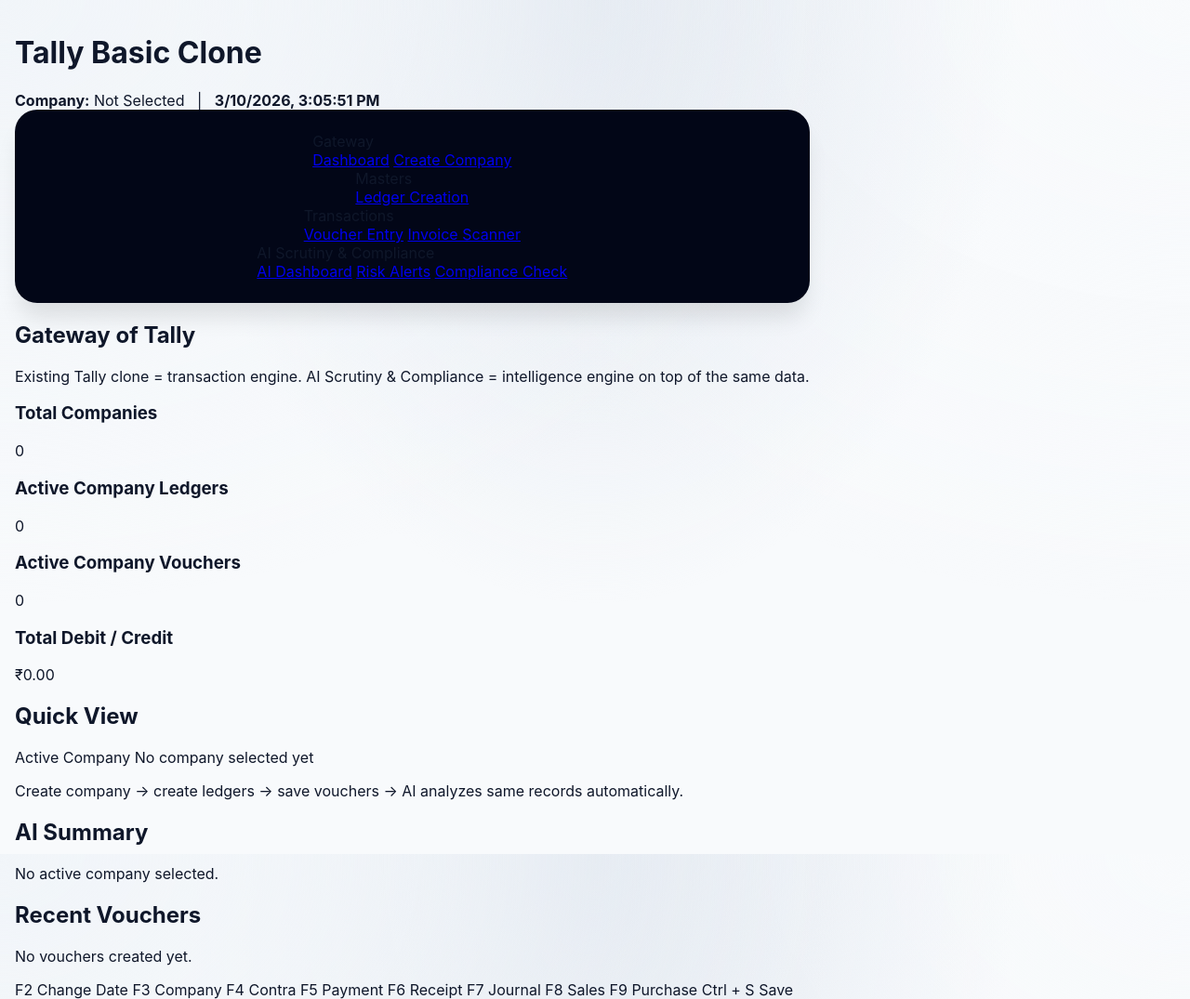
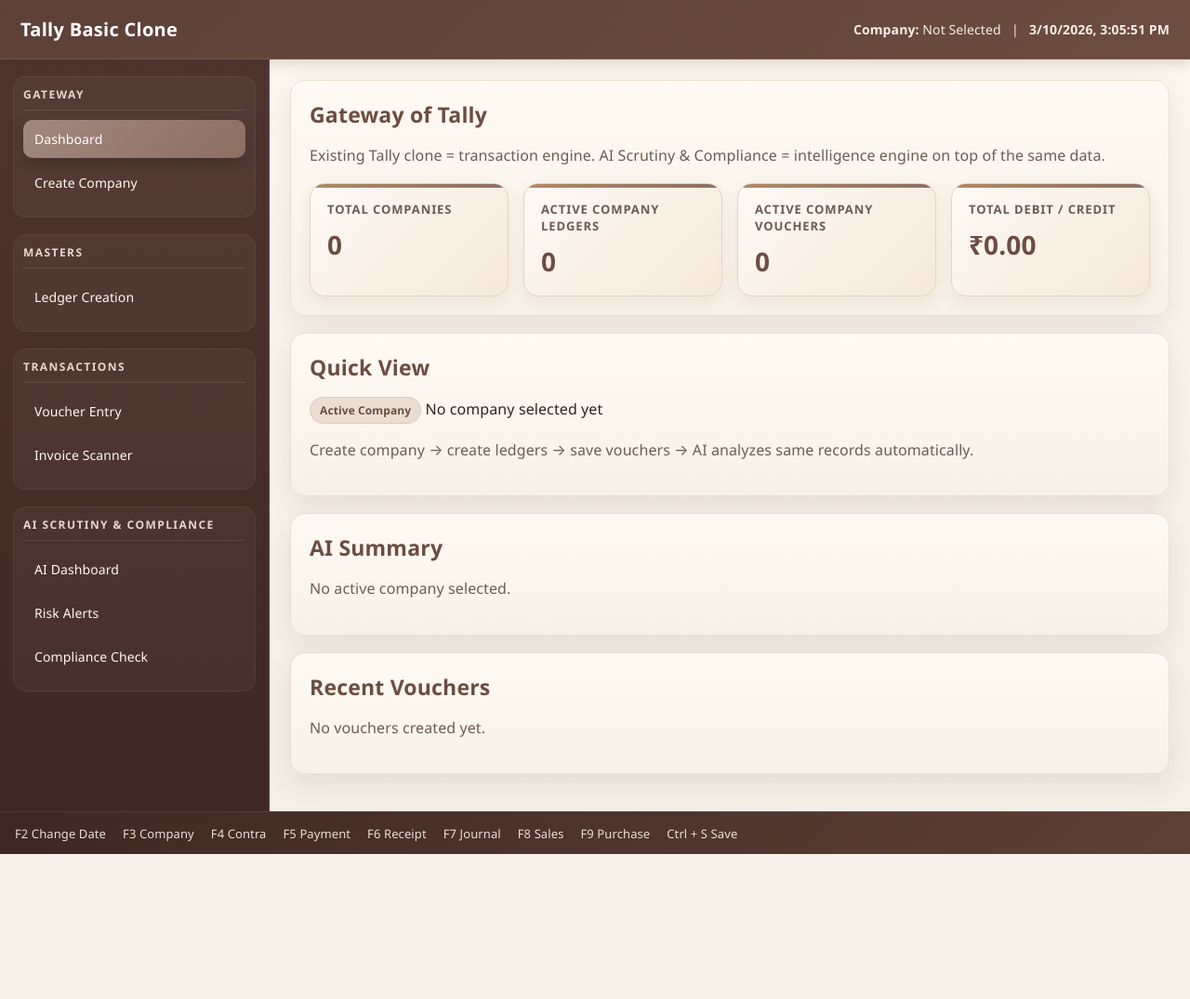
Before and after one commit to DivyaPatel3206/scrutiny_ai, a FastAPI app: page / in a window 1280 px wide. Shown: the whole page at 93% size. After the commit the page ends 919 px from the top, so only its background shows below. Run offline with FastAPI, Linux system fonts and the light colour scheme; data that the repository does not hold is empty.

Commit message:
Update index.html

```diff
--- a/templates/index.html
+++ b/templates/index.html
@@ -5,216 +5,477 @@
   <meta name="viewport" content="width=device-width, initial-scale=1.0" />
   <title>Tally Basic Clone</title>
 <style>
-  :root {
-    /* Neural & Deep Tech Palette */
-    --bg-mesh: radial-gradient(at 0% 0%, #f1f5f9 0, transparent 50%),
-               radial-gradient(at 50% 0%, #e2e8f0 0, transparent 50%),
-               radial-gradient(at 100% 0%, #f8fafc 0, transparent 50%);
-    --glass-bg: rgba(255, 255, 255, 0.7);
-    --glass-border: rgba(255, 255, 255, 0.4);
-
-    --sidebar-dark: #020617;
-    --accent-glow: #6366f1;
-    --accent-soft: rgba(99, 102, 241, 0.08);
-
-    --text-primary: #0f172a;
-    --text-secondary: #475569;
-    --text-data: #64748b; /* Monospace labels */
-
-    --radius-lg: 24px;
-    --radius-md: 12px;
-    --shadow-glass: 0 8px 32px 0 rgba(31, 38, 135, 0.07);
+  :root{
+    --bg: #f5efe6;
+    --bg-soft: #efe6d7;
+    --panel: #fffaf2;
+    --panel-2: #f8f1e7;
+    --sidebar: #4e342e;
+    --sidebar-dark: #3e2723;
+    --topbar: #5d4037;
+    --accent: #8d6e63;
+    --accent-strong: #6d4c41;
+    --accent-light: #d7ccc8;
+    --gold: #b08968;
+    --text: #2f241f;
+    --text-soft: #6d5c53;
+    --white: #ffffff;
+    --border: #ddcbb8;
+    --border-soft: #eadfce;
+    --success-bg: #e8f3e8;
+    --success-text: #2f6b3d;
+    --warning-bg: #fff3d9;
+    --warning-text: #8a5a00;
+    --danger-bg: #fde7e3;
+    --danger-text: #9d3c2f;
+    --shadow: 0 10px 30px rgba(78, 52, 46, 0.10);
+    --shadow-soft: 0 6px 18px rgba(78, 52, 46, 0.08);
+    --radius: 16px;
+    --radius-sm: 10px;
   }
 
-  * {
-    box-sizing: border-box;
-    -webkit-font-smoothing: antialiased;
+  * { box-sizing: border-box; }
+
+  html, body {
+    margin: 0;
+    padding: 0;
+    font-family: "Segoe UI", Inter, Arial, Helvetica, sans-serif;
+    background:
+      linear-gradient(180deg, #f8f2e9 0%, #f2e9dc 100%);
+    color: var(--text);
+    height: 100vh;
+    overflow: hidden;
   }
 
   body {
-    margin: 0;
-    font-family: 'Inter', system-ui, sans-serif;
-    background: #f8fafc;
-    background-image: var(--bg-mesh);
-    height: 100vh;
-    color: var(--text-primary);
-    display: flex;
-    padding: 16px; /* Floating look */
+    letter-spacing: 0.1px;
   }
 
-  .app-container {
+  .app {
     display: grid;
-    grid-template-columns: 80px 1fr; /* Ultra-slim icon sidebar */
-    gap: 16px;
-    width: 100%;
-    height: 100%;
-    max-width: 1600px;
-    margin: 0 auto;
+    grid-template-rows: 64px 1fr 46px;
+    height: 100vh;
   }
 
-  /* --- Neo-Sidebar --- */
-  .sidebar {
-    background: var(--sidebar-dark);
-    border-radius: var(--radius-lg);
+  .topbar {
+    background: linear-gradient(135deg, var(--topbar), var(--accent-strong));
+    color: var(--white);
     display: flex;
-    flex-direction: column;
     align-items: center;
-    padding: 24px 0;
-    box-shadow: 0 20px 25px -5px rgba(0, 0, 0, 0.1);
+    justify-content: space-between;
+    padding: 0 22px;
+    border-bottom: 1px solid rgba(255,255,255,0.12);
+    box-shadow: 0 4px 14px rgba(62, 39, 35, 0.18);
+    position: relative;
+    z-index: 3;
   }
 
-  .nav-item {
-    width: 48px;
-    height: 48px;
-    margin-bottom: 16px;
+  .topbar h1 {
+    font-size: 20px;
+    margin: 0;
+    font-weight: 700;
+    letter-spacing: 0.3px;
+  }
+
+  .topbar div {
+    font-size: 14px;
+    color: #f6eee6;
+  }
+
+  .main {
+    display: grid;
+    grid-template-columns: 290px 1fr;
+    min-height: 0;
+  }
+
+  .sidebar {
+    background: linear-gradient(180deg, var(--sidebar), var(--sidebar-dark));
+    color: var(--white);
+    padding: 18px 14px;
+    overflow-y: auto;
+    border-right: 1px solid rgba(255,255,255,0.08);
+    box-shadow: inset -1px 0 0 rgba(255,255,255,0.05);
+  }
+
+  .sidebar::-webkit-scrollbar,
+  .workspace::-webkit-scrollbar {
+    width: 8px;
+  }
+
+  .sidebar::-webkit-scrollbar-thumb,
+  .workspace::-webkit-scrollbar-thumb {
+    background: rgba(141,110,99,0.45);
+    border-radius: 999px;
+  }
+
+  .menu-group {
+    margin-bottom: 18px;
+    background: rgba(255,255,255,0.04);
+    border: 1px solid rgba(255,255,255,0.06);
+    border-radius: 14px;
+    padding: 10px;
+  }
+
+  .menu-title {
+    font-size: 12px;
+    text-transform: uppercase;
+    letter-spacing: 0.12em;
+    color: #e7d6cb;
+    margin-bottom: 10px;
+    padding-bottom: 8px;
+    border-bottom: 1px solid rgba(255,255,255,0.10);
+    font-weight: 700;
+  }
+
+  .menu-btn {
+    width: 100%;
+    text-align: left;
+    border: none;
+    background: transparent;
+    color: #fff8f1;
+    padding: 11px 12px;
+    border-radius: 10px;
+    cursor: pointer;
+    margin-bottom: 6px;
+    font-size: 14px;
+    font-weight: 500;
+    text-decoration: none;
+    display: block;
+    transition: all 0.2s ease;
+  }
+
+  .menu-btn:hover {
+    background: rgba(255,255,255,0.10);
+    transform: translateX(2px);
+  }
+
+  .menu-btn.active {
+    background: linear-gradient(135deg, #a1887f, #8d6e63);
+    color: #fff;
+    box-shadow: 0 8px 18px rgba(0,0,0,0.16);
+  }
+
+  .workspace {
+    padding: 22px;
+    overflow-y: auto;
+    background:
+      linear-gradient(180deg, rgba(255,250,242,0.7), rgba(245,239,230,0.96));
+  }
+
+  .panel {
+    background: linear-gradient(180deg, var(--panel), var(--panel-2));
+    border: 1px solid var(--border-soft);
+    border-radius: var(--radius);
+    box-shadow: var(--shadow);
+    padding: 20px;
+    margin-bottom: 18px;
+  }
+
+  .panel h2 {
+    margin: 0 0 12px 0;
+    font-size: 23px;
+    color: var(--accent-strong);
+    font-weight: 700;
+    letter-spacing: 0.2px;
+  }
+
+  .muted {
+    color: var(--text-soft);
+    line-height: 1.6;
+  }
+
+  .grid-2,
+  .grid-3,
+  .grid-4 {
+    gap: 16px;
+  }
+
+  .grid-2 {
+    display: grid;
+    grid-template-columns: repeat(2, minmax(0, 1fr));
+  }
+
+  .grid-3 {
+    display: grid;
+    grid-template-columns: repeat(3, minmax(0, 1fr));
+  }
+
+  .grid-4 {
+    display: grid;
+    grid-template-columns: repeat(4, minmax(0, 1fr));
+  }
+
+  label {
+    display: block;
+    font-size: 13px;
+    font-weight: 700;
+    margin-bottom: 7px;
+    color: var(--accent-strong);
+  }
+
+  input, select, textarea {
+    width: 100%;
+    padding: 11px 13px;
+    border: 1px solid var(--border);
+    border-radius: 12px;
+    font-size: 14px;
+    outline: none;
+    background: #fffdf9;
+    color: var(--text);
+    transition: all 0.2s ease;
+  }
+
+  input::placeholder,
+  textarea::placeholder {
+    color: #9a8579;
+  }
+
+  input:focus, select:focus, textarea:focus {
+    border-color: var(--gold);
+    box-shadow: 0 0 0 4px rgba(176, 137, 104, 0.14);
+    background: #fffaf5;
+  }
+
+  textarea {
+    min-height: 100px;
+    resize: vertical;
+    line-height: 1.5;
+  }
+
+  .actions {
+    display: flex;
+    gap: 10px;
+    flex-wrap: wrap;
+    margin-top: 18px;
+  }
+
+  button.primary, button.secondary, button.danger,
+  a.primary, a.secondary, a.danger {
+    border: none;
+    padding: 11px 16px;
+    border-radius: 12px;
+    cursor: pointer;
+    font-weight: 700;
+    text-decoration: none;
+    display: inline-block;
+    transition: all 0.2s ease;
+    font-size: 14px;
+  }
+
+  button.primary, a.primary {
+    background: linear-gradient(135deg, var(--accent), var(--accent-strong));
+    color: white;
+    box-shadow: 0 8px 18px rgba(109, 76, 65, 0.22);
+  }
+
+  button.primary:hover, a.primary:hover {
+    transform: translateY(-1px);
+    filter: brightness(1.03);
+  }
+
+  button.secondary, a.secondary {
+    background: #efe4d6;
+    color: var(--accent-strong);
+    border: 1px solid #dbc7b5;
+  }
+
+  button.secondary:hover, a.secondary:hover {
+    background: #e8dac9;
+  }
+
+  button.danger, a.danger {
+    background: linear-gradient(135deg, #b85c4c, #964537);
+    color: white;
+    box-shadow: 0 8px 18px rgba(150, 69, 55, 0.18);
+  }
+
+  button.danger:hover, a.danger:hover {
+    transform: translateY(-1px);
+  }
+
+  table {
+    width: 100%;
+    border-collapse: separate;
+    border-spacing: 0;
+    margin-top: 14px;
+    overflow: hidden;
+    border: 1px solid var(--border-soft);
+    border-radius: 14px;
+    background: #fffdf9;
+  }
+
+  th, td {
+    border-bottom: 1px solid #eadfd0;
+    padding: 12px 12px;
+    text-align: left;
+    font-size: 14px;
+    vertical-align: top;
+  }
+
+  th {
+    background: linear-gradient(180deg, #efe3d3, #e8d9c7);
+    color: var(--accent-strong);
+    font-weight: 700;
+  }
+
+  tr:hover td {
+    background: #fcf7f0;
+  }
+
+  .badge {
+    display: inline-block;
+    padding: 5px 10px;
+    background: #eaded3;
+    color: var(--accent-strong);
+    border-radius: 999px;
+    font-size: 12px;
+    font-weight: 700;
+    border: 1px solid #dbcabb;
+  }
+
+  .badge.high {
+    background: var(--danger-bg);
+    color: var(--danger-text);
+    border-color: #f1c5bc;
+  }
+
+  .badge.medium {
+    background: var(--warning-bg);
+    color: var(--warning-text);
+    border-color: #efd7a5;
+  }
+
+  .badge.low {
+    background: var(--success-bg);
+    color: var(--success-text);
+    border-color: #c7dfc8;
+  }
+
+  .summary-cards {
+    display: grid;
+    grid-template-columns: repeat(4, minmax(0, 1fr));
+    gap: 16px;
+    margin-top: 16px;
+  }
+
+  .card {
+    background: linear-gradient(135deg, #fffaf4, #f4e8da);
+    border: 1px solid #e5d3c2;
+    border-radius: 16px;
+    padding: 18px;
+    box-shadow: var(--shadow-soft);
+    position: relative;
+    overflow: hidden;
+  }
+
+  .card::before {
+    content: "";
+    position: absolute;
+    top: 0;
+    left: 0;
+    width: 100%;
+    height: 4px;
+    background: linear-gradient(90deg, var(--gold), var(--accent));
+  }
+
+  .card h3 {
+    margin: 0 0 10px 0;
+    font-size: 13px;
+    color: var(--text-soft);
+    text-transform: uppercase;
+    letter-spacing: 0.07em;
+    font-weight: 700;
+  }
+
+  .card p {
+    margin: 0;
+    font-size: 28px;
+    font-weight: 700;
+    color: var(--accent-strong);
+  }
+
+  .voucher-line {
+    display: grid;
+    grid-template-columns: 2fr 1fr 1fr auto;
+    gap: 12px;
+    margin-bottom: 12px;
+    align-items: end;
+    background: #fcf7f0;
+    border: 1px solid #eadfd0;
+    border-radius: 14px;
+    padding: 14px;
+  }
+
+  .ai-flag {
+    margin: 8px 0;
+    padding: 10px 12px;
+    border-left: 4px solid var(--gold);
+    background: #f9f1e7;
+    border-radius: 10px;
+    color: var(--text);
+  }
+
+  .explain {
+    background: #fcf7f0;
+    border: 1px solid #eadfd0;
+    border-radius: 12px;
+    padding: 12px;
+    margin-top: 8px;
+    font-size: 13px;
+    line-height: 1.6;
+    color: var(--text);
+  }
+
+  .scanner-box {
+    border: 1.5px dashed #c5aa93;
+    background: linear-gradient(180deg, #fdf8f1, #f7efe4);
+    border-radius: 14px;
+    padding: 16px;
+  }
+
+  .footer {
+    background: linear-gradient(135deg, var(--sidebar-dark), var(--topbar));
+    color: #f4e8dd;
     display: flex;
     align-items: center;
-    justify-content: center;
-    border-radius: var(--radius-md);
-    color: #94a3b8;
-    cursor: pointer;
-    transition: all 0.3s cubic-bezier(0.4, 0, 0.2, 1);
-    position: relative;
+    gap: 18px;
+    padding: 0 16px;
+    font-size: 13px;
+    overflow-x: auto;
+    white-space: nowrap;
+    border-top: 1px solid rgba(255,255,255,0.08);
   }
 
-  .nav-item:hover {
-    color: white;
-    background: rgba(255,255,255,0.1);
+  .footer span {
+    opacity: 0.95;
   }
 
-  .nav-item.active {
-    background: var(--accent-glow);
-    color: white;
-    box-shadow: 0 0 20px rgba(99, 102, 241, 0.4);
+  @media (max-width: 1000px) {
+    .grid-2, .grid-3, .grid-4, .summary-cards {
+      grid-template-columns: 1fr;
     }
 
-  /* --- Main Viewport --- */
-  .main-content {
-    display: grid;
-    grid-template-rows: auto 1fr;
-    gap: 16px;
-    min-width: 0;
+    .main {
+      grid-template-columns: 1fr;
     }
 
-  .header-glass {
-    background: var(--glass-bg);
-    backdrop-filter: blur(12px);
-    -webkit-backdrop-filter: blur(12px);
-    border: 1px solid var(--glass-border);
-    border-radius: var(--radius-lg);
-    padding: 16px 32px;
-    display: flex;
-    justify-content: space-between;
-    align-items: center;
-    box-shadow: var(--shadow-glass);
+    .sidebar {
+      max-height: 280px;
     }
 
-  .header-glass h1 {
-    font-size: 1.1rem;
-    font-weight: 800;
-    letter-spacing: -0.03em;
-    margin: 0;
-    text-transform: uppercase;
+    .voucher-line {
+      grid-template-columns: 1fr;
     }
 
-  /* --- Dashboard Grid --- */
-  .dashboard-grid {
-    display: grid;
-    grid-template-columns: 2fr 1fr;
-    gap: 16px;
-    overflow-y: auto;
-    padding-bottom: 16px;
+    body {
+      overflow: auto;
     }
 
-  .glass-panel {
-    background: var(--glass-bg);
-    backdrop-filter: blur(8px);
-    border: 1px solid var(--glass-border);
-    border-radius: var(--radius-lg);
-    padding: 24px;
-    box-shadow: var(--shadow-glass);
+    .app {
+      height: auto;
+      min-height: 100vh;
     }
-
-  /* --- Modern Typography Details --- */
-  .data-label {
-    font-family: 'JetBrains Mono', 'Fira Code', monospace;
-    font-size: 11px;
-    text-transform: uppercase;
-    color: var(--text-data);
-    letter-spacing: 0.1em;
-    margin-bottom: 8px;
   }
-
-  /* --- Table Overhaul --- */
-  .modern-table {
-    width: 100%;
-    border-collapse: separate;
-    border-spacing: 0 8px;
-  }
-
-  .modern-table th {
-    font-family: monospace;
-    font-size: 12px;
-    text-align: left;
-    padding: 0 16px;
-    color: var(--text-data);
-  }
-
-  .modern-table td {
-    background: rgba(255, 255, 255, 0.4);
-    padding: 16px;
-    border-top: 1px solid var(--glass-border);
-    border-bottom: 1px solid var(--glass-border);
-  }
-
-  .modern-table tr td:first-child {
-    border-left: 1px solid var(--glass-border);
-    border-top-left-radius: var(--radius-md);
-    border-bottom-left-radius: var(--radius-md);
-  }
-
-  .modern-table tr td:last-child {
-    border-right: 1px solid var(--glass-border);
-    border-top-right-radius: var(--radius-md);
-    border-bottom-right-radius: var(--radius-md);
-  }
-
-  /* --- Buttons & Action --- */
-  .btn-glow {
-    background: var(--accent-glow);
-    color: white;
-    border: none;
-    padding: 12px 24px;
-    border-radius: 30px;
-    font-weight: 600;
-    font-size: 13px;
-    cursor: pointer;
-    box-shadow: 0 4px 14px 0 rgba(99, 102, 241, 0.39);
-    transition: all 0.2s;
-  }
-
-  .btn-glow:hover {
-    box-shadow: 0 6px 20px rgba(99, 102, 241, 0.5);
-    transform: translateY(-2px);
-  }
-
-  /* --- Stats Overlay --- */
-  .stat-pill {
-    background: var(--accent-soft);
-    border-left: 3px solid var(--accent-glow);
-    padding: 12px 20px;
-    border-radius: var(--radius-md);
-  }
-
-  .stat-pill .value {
-    font-size: 22px;
-    font-weight: 800;
-    display: block;
-  }
-
-  /* Custom Scrollbar */
-  ::-webkit-scrollbar { width: 6px; }
-  ::-webkit-scrollbar-thumb { background: #cbd5e1; border-radius: 10px; }
 </style></head>
 <body>
   <div class="app">
```
Lines whose indentation alone changed are shown as unchanged.
